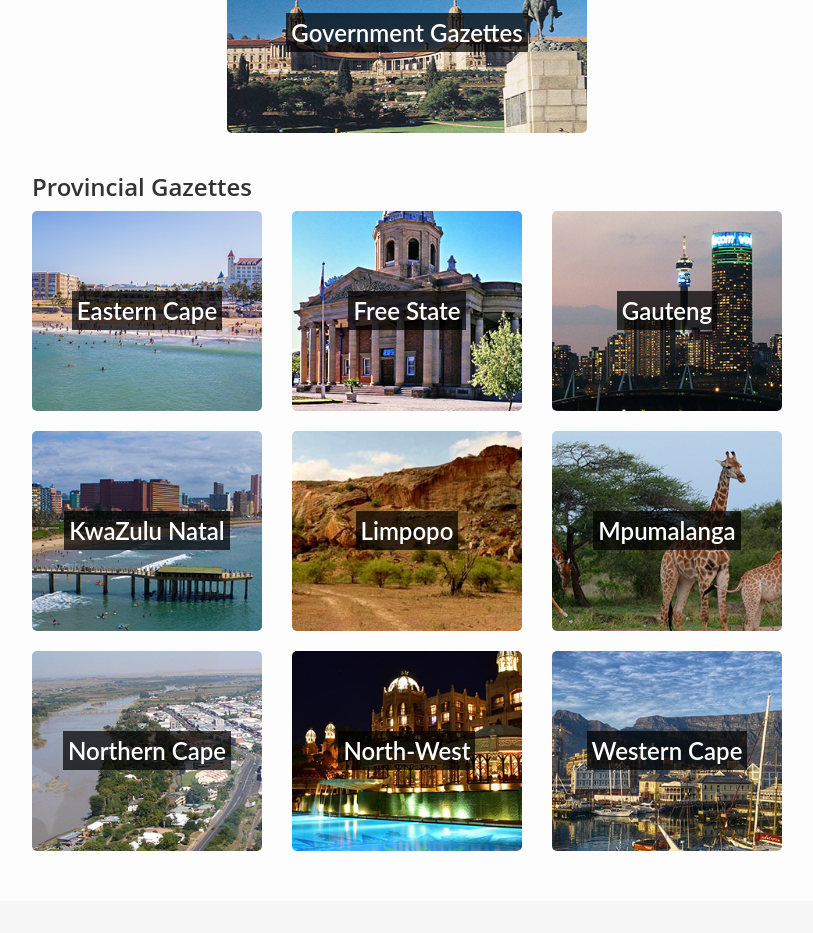
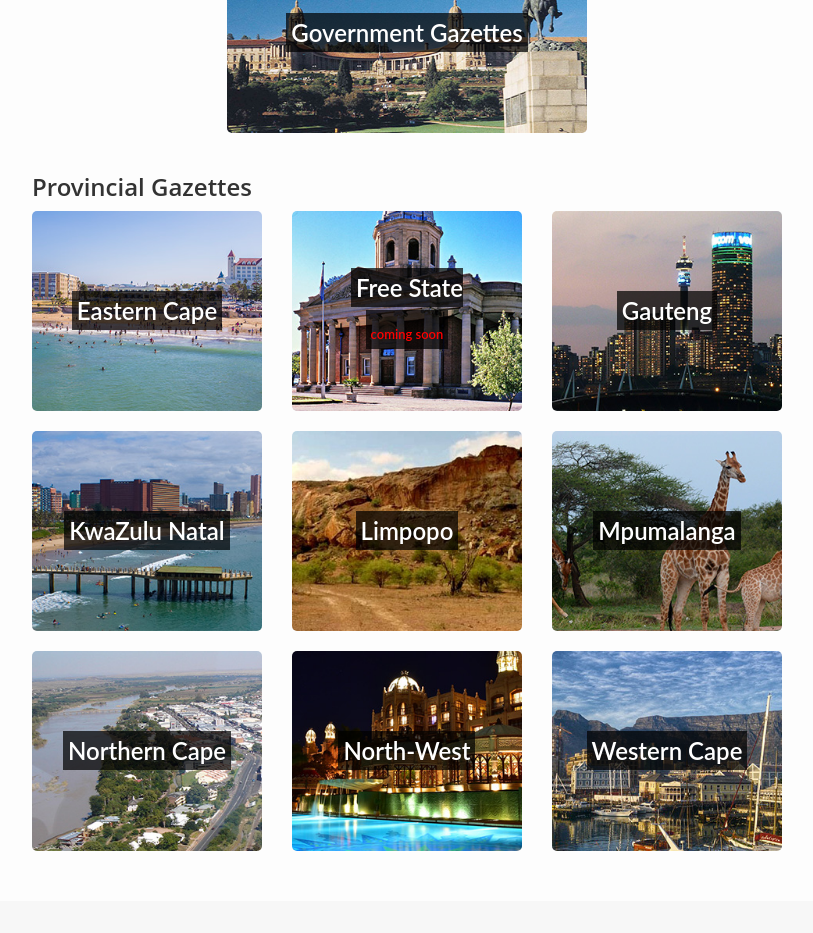
Before and after one commit to OpenUpSA/opengazettes, a Jekyll site: the page built from index.html, in a window 1280 px wide. Shown: the part 580-1513 px from the top of the page, without its empty margins (233-1046 px from the left). Built offline with Jekyll 4.4.1, drawn with Linux system fonts in a browser that asks for light colours; comment, search, counter and statistics services are not loaded.

Commit message:
disable free state - status - coming soon

```diff
--- a/_includes/introduction.html
+++ b/_includes/introduction.html
@@ -13,7 +13,7 @@
 	<h2>Provincial Gazettes</h2>
 		<div class="row">
 			<div class="col-md-4"><a class="btn_p" href="/gazettes/ZA-EC/"><button class="gazettes_nav_btn btn_ec" name="button"><span class="btn_text">Eastern Cape</span></button></a></div>
-			<div class="col-md-4"><a class="btn_p" href="/gazettes/ZA-FS/"><button class="gazettes_nav_btn btn_fs" name="button"><span class="btn_text">Free State</span></button></a></div>
+			<div class="col-md-4"><a class="btn_p" href="#"><button class="gazettes_nav_btn btn_fs" name="button"><span class="btn_text">Free State<br><span class="unavailable">coming soon</span></span></button></a></div>
 			<div class="col-md-4"><a class="btn_p" href="/gazettes/ZA-GT/"><button class="gazettes_nav_btn btn_gt" name="button"><span class="btn_text">Gauteng</span></button></a></div>
 		</div>
 		<div class="row">
--- a/_sass/site.scss
+++ b/_sass/site.scss
@@ -802,6 +802,12 @@ fa-chevron-circle-right {
     font-size: 14px;
 }
 
+.unavailable {
+    color: red;
+    font-size: 13px;
+    padding-left: 5px;
+}
+
 // free-text article pages
 article {
     section {
```
